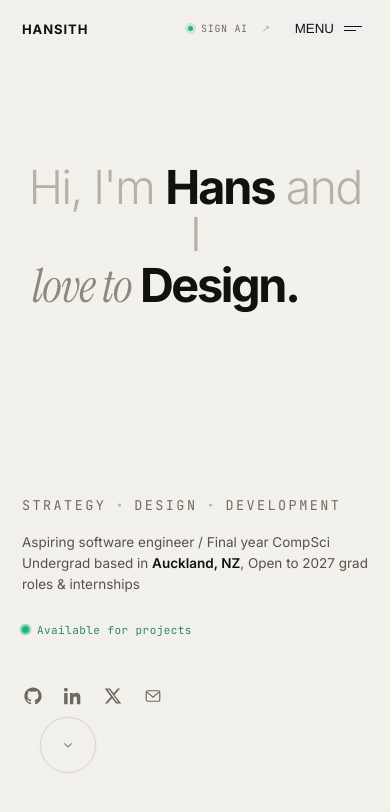
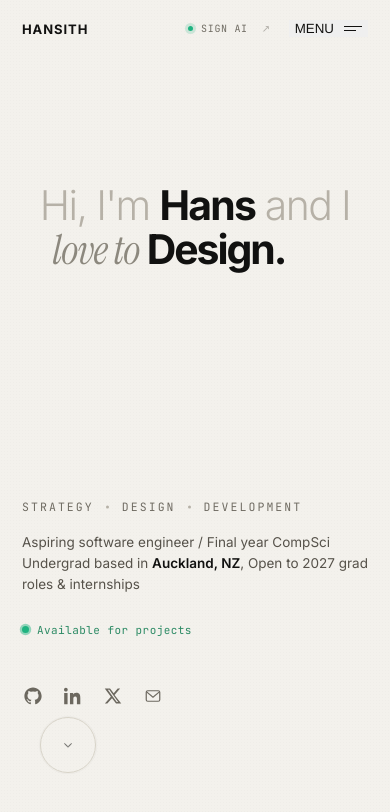
Before and after one commit to HansithPerera/hans.tech, a plain HTML site: page index.html in a window 390 px wide. Drawn offline with Linux system fonts and the light colour scheme.

Commit message:
Keep headline rows on one line on mobile

```diff
--- a/css/style.css
+++ b/css/style.css
@@ -114,8 +114,13 @@
     color: var(--ink);
     letter-spacing: -0.045em;
   }
+
+  .headline .row1,
   .headline .row2 {
     display: block;
+    white-space: nowrap;
+  }
+  .headline .row2 {
     margin-top: 0.06em;
   }
   .headline .love {
@@ -171,7 +176,7 @@
     display: flex; gap: 28px;
     margin-bottom: 18px;
     font-family: 'JetBrains Mono', monospace;
-    font-size: 13.5px;
+    font-size: 11.5px;
     letter-spacing: 0.18em;
     text-transform: uppercase;
     color: var(--chip);
@@ -289,7 +294,8 @@
     .topbar-right { gap: 18px; font-size: 10px; }
     .topbar-right .cell.hide-sm { display: none; }
     main { padding: 4vh 22px 0; }
-    .headline { font-size: clamp(40px, 12vw, 88px); }
+    /* sized by screen width so the longest row always fits on one line */
+    .headline { font-size: clamp(28px, 10.5vw, 88px); }
     .bottom { grid-template-columns: 1fr; gap: 24px; padding-bottom: 28px; }
     .right-col { align-items: flex-start; }
   }
```
